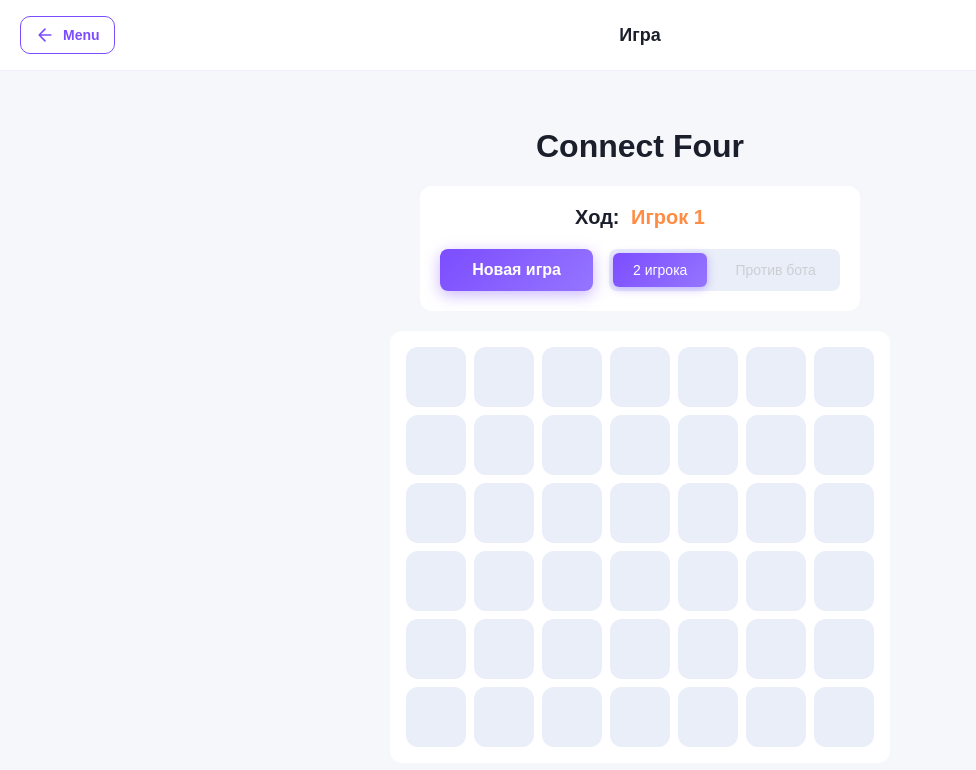
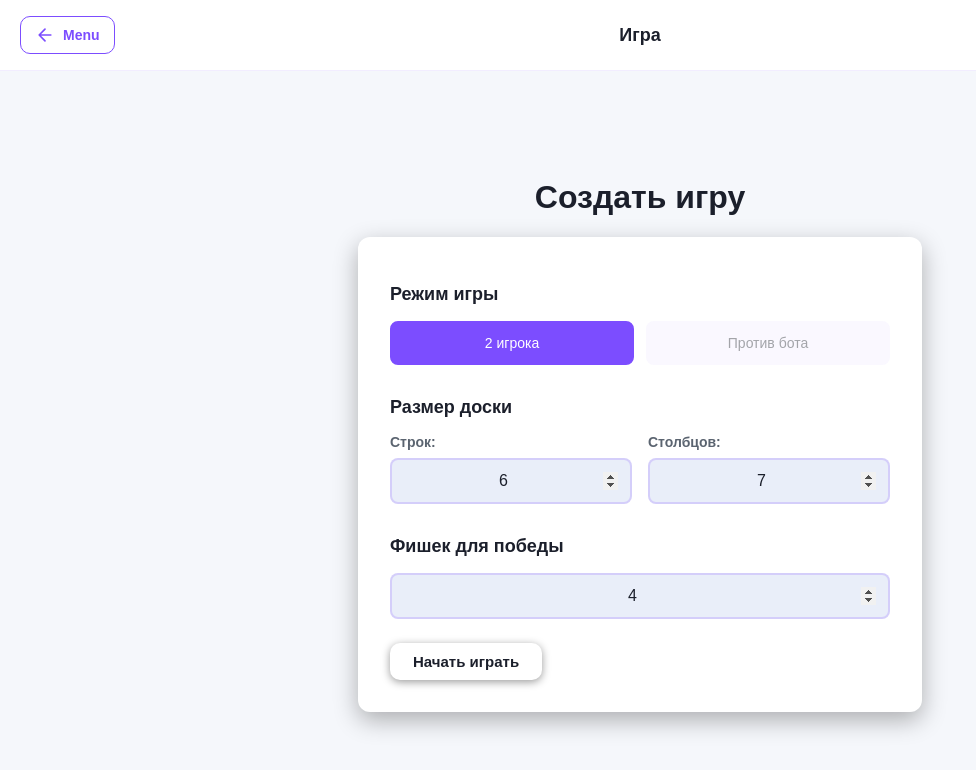
Before and after one commit to scary327/connect-four, a React (Vite) app: page /game in a window 1280 px wide. Shown: the top 770 px of the page, without its empty margins (0-976 px from the left). Built offline with nearby package versions, Linux system fonts and the light colour scheme.

Commit message:
feat: game settings 1

```diff
--- a/src/app/router/routes.tsx
+++ b/src/app/router/routes.tsx
@@ -3,11 +3,11 @@ import { URLS } from "./urls";
 import { lazy } from "react";
 import NotFound from "@app/components/NotFound/NotFound";
 import { Loader } from "@shared/ui/Loader/Loader";
-import Typography from "@shared/ui/Typography/Typography";
 
-const GameBoard = lazy(() => import("../../pages/GameBoard/GameBoard"));
 const MenuBar = lazy(() => import("../../pages/MenuBar/MenuBar"));
 const Settings = lazy(() => import("../../pages/Settings/Settings"));
+const GameSession = lazy(() => import("../../pages/GameBoard/GameSession"));
+const CreateGame = lazy(() => import("../../pages/CreateGame/CreateGame"));
 
 export const PublicRoutes: RouteObject[] = [
   {
@@ -16,12 +16,11 @@ export const PublicRoutes: RouteObject[] = [
   },
   {
     path: URLS.GAME,
-    element: (
-      <div className="centered">
-        <Typography.H1>Connect Four</Typography.H1>
-        <GameBoard rows={6} columns={7} />
-      </div>
-    ),
+    element: <CreateGame />,
+  },
+  {
+    path: URLS.GAME_SESSION,
+    element: <GameSession />,
   },
   {
     path: URLS.HISTORY,
--- a/src/app/router/urls.ts
+++ b/src/app/router/urls.ts
@@ -1,6 +1,7 @@
 export const URLS = {
   MENU: "/",
   GAME: "/game",
+  GAME_SESSION: "/game/:id",
   HISTORY: "/history",
   SETTINGS: "/settings",
 };
--- /dev/null
+++ b/src/pages/CreateGame/CreateGame.module.css
@@ -0,0 +1,89 @@
+.createGame {
+  background-color: var(--board-background-color);
+  border-radius: var(--border-radius);
+  padding: 32px;
+  max-width: 500px;
+  width: 100%;
+  box-shadow: 0 8px 24px rgba(0, 0, 0, 0.3);
+}
+
+.section {
+  margin-bottom: 32px;
+}
+
+.section:last-of-type {
+  margin-bottom: 24px;
+}
+
+.sectionTitle {
+  margin-bottom: 16px;
+  font-size: 18px;
+  font-weight: 600;
+}
+
+.modeSwitch {
+  display: flex;
+  gap: 12px;
+  width: 100%;
+}
+
+.modeButton {
+  flex: 1;
+  padding: 12px 24px;
+  background-color: rgba(124, 77, 255, 0.1);
+  border: 2px solid transparent;
+  border-radius: 8px;
+  cursor: pointer;
+  transition: all 0.2s ease;
+  font-size: 14px;
+  color: var(--text-color);
+}
+
+.modeButton:hover:not(:disabled) {
+  background-color: rgba(124, 77, 255, 0.2);
+  border-color: rgba(124, 77, 255, 0.3);
+}
+
+.modeButton.active {
+  background-color: var(--primary-color);
+  border-color: var(--primary-color);
+  color: white;
+}
+
+.modeButton:disabled {
+  opacity: 0.4;
+  cursor: not-allowed;
+}
+
+.inputGroup {
+  display: flex;
+  gap: 16px;
+}
+
+.inputField {
+  display: flex;
+  flex-direction: column;
+  gap: 8px;
+  flex: 1;
+}
+
+.numberInput {
+  padding: 12px;
+  background-color: var(--cell-color);
+  border: 2px solid rgba(124, 77, 255, 0.2);
+  border-radius: 8px;
+  color: var(--text-color);
+  font-size: 16px;
+  text-align: center;
+  transition: border-color 0.2s ease;
+}
+
+.numberInput:focus {
+  outline: none;
+  border-color: var(--primary-color);
+}
+
+.numberInput::-webkit-inner-spin-button,
+.numberInput::-webkit-outer-spin-button {
+  opacity: 1;
+}
--- /dev/null
+++ b/src/pages/CreateGame/CreateGame.tsx
@@ -0,0 +1,119 @@
+import React, { useState } from "react";
+import { useNavigate } from "react-router-dom";
+import styles from "./CreateGame.module.css";
+import Typography from "@shared/ui/Typography/Typography";
+import type { GameMode } from "src/types/game";
+import Button from "@shared/ui/Button/Button";
+
+const CreateGame: React.FC = () => {
+  const navigate = useNavigate();
+  const [mode, setMode] = useState<GameMode>("local");
+  const [rows, setRows] = useState(6);
+  const [columns, setColumns] = useState(7);
+  const [winCondition, setWinCondition] = useState(4);
+
+  const handleStartGame = () => {
+    // Генерируем ID игры (можно использовать uuid или timestamp)
+    const gameId = Date.now().toString();
+
+    // Передаем параметры через state
+    navigate(`/game/${gameId}`, {
+      state: {
+        mode,
+        rows,
+        columns,
+        winCondition,
+      },
+    });
+  };
+
+  return (
+    <div className="centered">
+      <Typography.H1>Создать игру</Typography.H1>
+
+      <div className={styles.createGame}>
+        {/* Режим игры */}
+        <div className={styles.section}>
+          <Typography.H2 className={styles.sectionTitle}>
+            Режим игры
+          </Typography.H2>
+          <div className={styles.modeSwitch}>
+            <button
+              className={`${styles.modeButton} ${
+                mode === "local" ? styles.active : ""
+              }`}
+              onClick={() => setMode("local")}
+            >
+              <Typography.ButtonText>2 игрока</Typography.ButtonText>
+            </button>
+            <button
+              className={`${styles.modeButton} ${
+                mode === "bot" ? styles.active : ""
+              }`}
+              onClick={() => setMode("bot")}
+              disabled
+              title="Скоро..."
+            >
+              <Typography.ButtonText>Против бота</Typography.ButtonText>
+            </button>
+          </div>
+        </div>
+
+        {/* Размер доски */}
+        <div className={styles.section}>
+          <Typography.H2 className={styles.sectionTitle}>
+            Размер доски
+          </Typography.H2>
+          <div className={styles.inputGroup}>
+            <div className={styles.inputField}>
+              <Typography.Label>Строк:</Typography.Label>
+              <input
+                type="number"
+                min={4}
+                max={10}
+                value={rows}
+                onChange={(e) => setRows(Number(e.target.value))}
+                className={styles.numberInput}
+              />
+            </div>
+            <div className={styles.inputField}>
+              <Typography.Label>Столбцов:</Typography.Label>
+              <input
+                type="number"
+                min={4}
+                max={10}
+                value={columns}
+                onChange={(e) => setColumns(Number(e.target.value))}
+                className={styles.numberInput}
+              />
+            </div>
+          </div>
+        </div>
+
+        {/* Условие победы */}
+        <div className={styles.section}>
+          <Typography.H2 className={styles.sectionTitle}>
+            Фишек для победы
+          </Typography.H2>
+          <div className={styles.inputField}>
+            <input
+              type="number"
+              min={3}
+              max={Math.min(rows, columns)}
+              value={winCondition}
+              onChange={(e) => setWinCondition(Number(e.target.value))}
+              className={styles.numberInput}
+            />
+          </div>
+        </div>
+
+        {/* Кнопка старта */}
+        <Button onClick={handleStartGame} variant="primary">
+          Начать играть
+        </Button>
+      </div>
+    </div>
+  );
+};
+
+export default CreateGame;
--- a/src/pages/GameBoard/GameBoard.tsx
+++ b/src/pages/GameBoard/GameBoard.tsx
@@ -5,14 +5,18 @@ import { useGameBoard } from "@shared/hooks/useGameBoard";
 import Column from "@components/Game/Column/Column";
 import GameInfo from "@components/Game/GameInfo/GameInfo";
 import { findAvailableRow } from "@shared/utils/gameHelpers";
+import type { GameMode } from "src/types/game";
 
 interface GameBoardProps {
   rows: number;
   columns: number;
+  winCondition?: number;
+  mode?: GameMode;
 }
 
-const GameBoard: React.FC<GameBoardProps> = memo(({ rows, columns }) => {
-  const game = useGame({ rows, columns, mode: "local" });
+const GameBoard: React.FC<GameBoardProps> = memo(
+  ({ rows, columns, winCondition = 4, mode = "local" }) => {
+    const game = useGame({ rows, columns, winCondition, mode });
 
     const {
       fallingChip,
@@ -85,7 +89,8 @@ const GameBoard: React.FC<GameBoardProps> = memo(({ rows, columns }) => {
         </div>
       </>
     );
-});
+  }
+);
 
 GameBoard.displayName = "GameBoard";
 
--- /dev/null
+++ b/src/pages/GameBoard/GameSession.tsx
@@ -0,0 +1,38 @@
+import React from "react";
+import { useLocation, Navigate } from "react-router-dom";
+import Typography from "@shared/ui/Typography/Typography";
+import type { GameMode } from "src/types/game";
+import GameBoard from "./GameBoard";
+
+interface GameState {
+  mode: GameMode;
+  rows: number;
+  columns: number;
+  winCondition: number;
+}
+
+const GameSession: React.FC = () => {
+  //   const { id } = useParams<{ id: string }>();
+  const location = useLocation();
+  const state = location.state as GameState | null;
+
+  if (!state) {
+    return <Navigate to="/game" replace />;
+  }
+
+  const { rows, columns, winCondition, mode } = state;
+
+  return (
+    <div className="centered">
+      <Typography.H1>Connect Four</Typography.H1>
+      <GameBoard
+        rows={rows}
+        columns={columns}
+        winCondition={winCondition}
+        mode={mode}
+      />
+    </div>
+  );
+};
+
+export default GameSession;
--- a/src/shared/hooks/useGame.ts
+++ b/src/shared/hooks/useGame.ts
@@ -16,7 +16,7 @@ interface UseGameReturn extends GameState {
 }
 
 export const useGame = (config: GameConfig): UseGameReturn => {
-  const { rows, columns } = config;
+  const { rows, columns, winCondition } = config;
 
   const [gameMode, setGameMode] = useLocalStorage<GameMode>(
     "connect4-game-mode",
@@ -55,12 +55,13 @@ export const useGame = (config: GameConfig): UseGameReturn => {
       const newBoard = gameState.board.map((row) => [...row]);
       newBoard[availableRow][column] = gameState.currentPlayer;
 
-      // Проверяем победу
+      // Проверяем победу с учетом winCondition
       const hasWon = checkWinner(
         newBoard,
         availableRow,
         column,
-        gameState.currentPlayer
+        gameState.currentPlayer,
+        winCondition
       );
 
       // Проверяем ничью
@@ -81,7 +82,7 @@ export const useGame = (config: GameConfig): UseGameReturn => {
 
       return true;
     },
-    [gameState, columns]
+    [gameState, columns, winCondition]
   );
 
   /**
--- a/src/shared/utils/gameHelpers.ts
+++ b/src/shared/utils/gameHelpers.ts
@@ -1,20 +1,45 @@
-import type { Player, GameMode, CellValue } from "src/types/game";
+// src/shared/utils/gameHelpers.ts
 
-/**
- * Генерирует уникальный ID игры
- */
+import type { Player } from "src/types/game";
+
 export const generateGameId = (): string => {
-  return `game_${Date.now()}_${Math.random().toString(36).substring(2, 9)}`;
+  return `game-${Date.now()}-${Math.random().toString(36).substr(2, 9)}`;
+};
+
+export const findAvailableRow = (
+  board: (Player | null)[][],
+  column: number
+): number => {
+  for (let row = board.length - 1; row >= 0; row--) {
+    if (board[row][column] === null) {
+      return row;
+    }
+  }
+  return -1;
+};
+
+export const switchPlayer = (player: Player): Player => {
+  return player === "player1" ? "player2" : "player1";
+};
+
+export const isBoardFull = (board: (Player | null)[][]): boolean => {
+  return board[0].every((cell) => cell !== null);
 };
 
 /**
- * Проверяет победу по вертикали, горизонтали и диагоналям
+ * Проверяет победу игрока в указанной позиции
+ * @param board - игровая доска
+ * @param row - строка последнего хода
+ * @param col - колонка последнего хода
+ * @param player - игрок
+ * @param winCondition - количество фишек для победы (по умолчанию 4)
  */
 export const checkWinner = (
-  board: CellValue[][],
-  lastRow: number,
-  lastCol: number,
-  player: Player
+  board: (Player | null)[][],
+  row: number,
+  col: number,
+  player: Player,
+  winCondition: number = 4
 ): boolean => {
   const rows = board.length;
   const cols = board[0].length;
@@ -23,9 +48,9 @@ export const checkWinner = (
   const checkHorizontal = (): boolean => {
     let count = 0;
     for (let c = 0; c < cols; c++) {
-      if (board[lastRow][c] === player) {
+      if (board[row][c] === player) {
         count++;
-        if (count === 4) return true;
+        if (count >= winCondition) return true;
       } else {
         count = 0;
       }
@@ -37,9 +62,9 @@ export const checkWinner = (
   const checkVertical = (): boolean => {
     let count = 0;
     for (let r = 0; r < rows; r++) {
-      if (board[r][lastCol] === player) {
+      if (board[r][col] === player) {
         count++;
-        if (count === 4) return true;
+        if (count >= winCondition) return true;
       } else {
         count = 0;
       }
@@ -47,99 +72,56 @@ export const checkWinner = (
     return false;
   };
 
-  // Проверка по диагонали (слева-направо вниз)
-  const checkDiagonalRight = (): boolean => {
+  // Проверка по диагонали (слева-снизу -> справа-сверху)
+  const checkDiagonal1 = (): boolean => {
     let count = 0;
-    const startRow = lastRow - Math.min(lastRow, lastCol);
-    const startCol = lastCol - Math.min(lastRow, lastCol);
+    const startRow = row - Math.min(row, col);
+    const startCol = col - Math.min(row, col);
 
-    let r = startRow;
-    let c = startCol;
-
-    while (r < rows && c < cols) {
+    for (let r = startRow, c = startCol; r < rows && c < cols; r++, c++) {
       if (board[r][c] === player) {
         count++;
-        if (count === 4) return true;
+        if (count >= winCondition) return true;
       } else {
         count = 0;
       }
-      r++;
-      c++;
     }
     return false;
   };
 
-  // Проверка по диагонали (справа-налево вниз)
-  const checkDiagonalLeft = (): boolean => {
+  // Проверка по диагонали (слева-сверху -> справа-снизу)
+  const checkDiagonal2 = (): boolean => {
     let count = 0;
-    const startRow = lastRow - Math.min(lastRow, cols - 1 - lastCol);
-    const startCol = lastCol + Math.min(lastRow, cols - 1 - lastCol);
+    const offset = Math.min(row, cols - 1 - col);
+    const startRow = row - offset;
+    const startCol = col + offset;
 
-    let r = startRow;
-    let c = startCol;
-
-    while (r < rows && c >= 0) {
+    for (let r = startRow, c = startCol; r < rows && c >= 0; r++, c--) {
       if (board[r][c] === player) {
         count++;
-        if (count === 4) return true;
+        if (count >= winCondition) return true;
       } else {
         count = 0;
       }
-      r++;
-      c--;
     }
     return false;
   };
 
   return (
-    checkHorizontal() ||
-    checkVertical() ||
-    checkDiagonalRight() ||
-    checkDiagonalLeft()
+    checkHorizontal() || checkVertical() || checkDiagonal1() || checkDiagonal2()
   );
 };
 
-/**
- * Проверяет, заполнена ли доска (ничья)
- */
-export const isBoardFull = (board: CellValue[][]): boolean => {
-  return board[0].every((cell) => cell !== null);
+export const getPlayerColor = (player: Player): string => {
+  return player === "player1" ? "#ff4757" : "#ffa502";
 };
 
-/**
- * Находит первую свободную строку в колонке (снизу вверх)
- */
-export const findAvailableRow = (
-  board: CellValue[][],
-  column: number
-): number => {
-  const rows = board.length;
-  for (let row = rows - 1; row >= 0; row--) {
-    if (board[row][column] === null) {
-      return row;
-    }
+export const getPlayerName = (
+  player: Player,
+  mode: "local" | "bot"
+): string => {
+  if (mode === "bot") {
+    return player === "player1" ? "Вы" : "Бот";
   }
-  return -1; // Колонка заполнена
+  return player === "player1" ? "Игрок 1" : "Игрок 2";
 };
-
-/**
- * Переключает игрока
- */
-export const switchPlayer = (currentPlayer: Player): Player => {
-  return currentPlayer === "player1" ? "player2" : "player1";
-};
-
-/**
- * Получает цвет для игрока
- */
-export const getPlayerColor = (player: Player): string => {
-  return player === "player1" ? "#ff8c42" : "#00D9FF";
-};
-
-/**
- * Получает имя игрока
- */
-export const getPlayerName = (player: Player, mode: GameMode): string => {
-  if (player === "player1") return "Игрок 1";
-  return mode === "bot" ? "Бот" : "Игрок 2";
-};
```
Also changed, not shown: src/types/game.ts (+10 -9 lines). Lines whose indentation alone changed are shown as unchanged.
